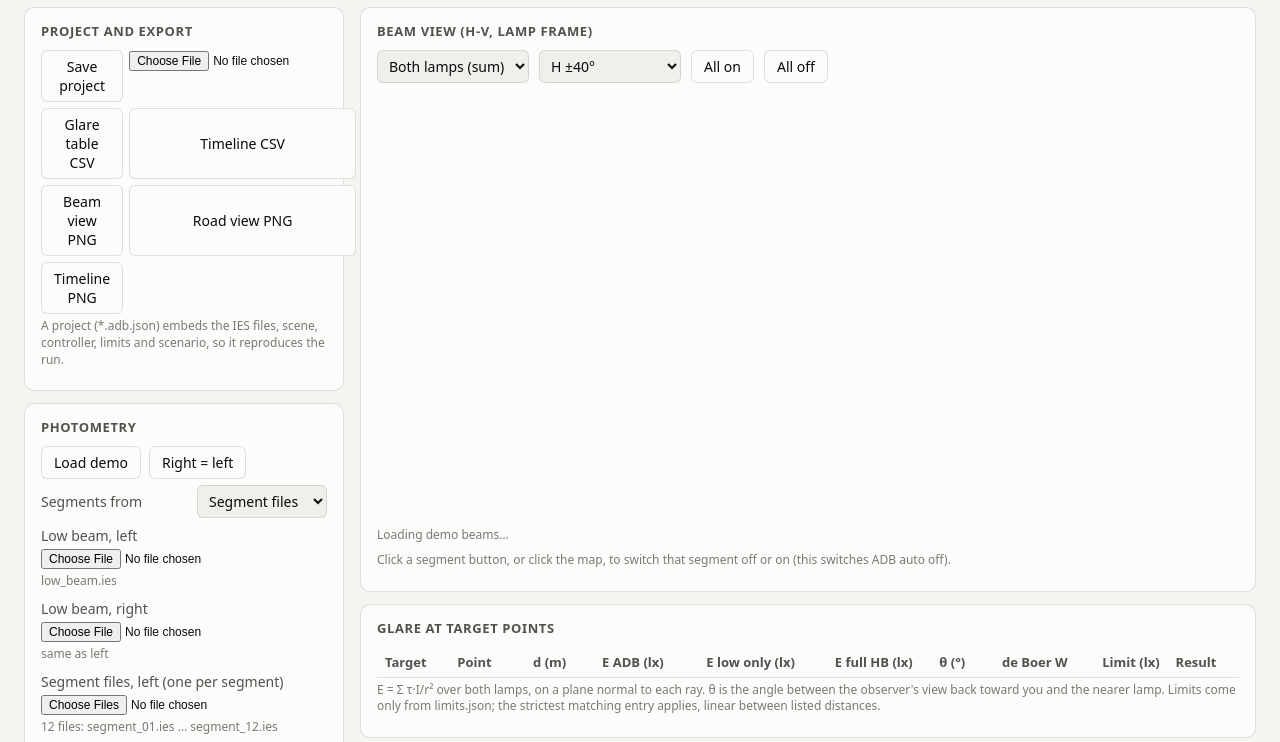
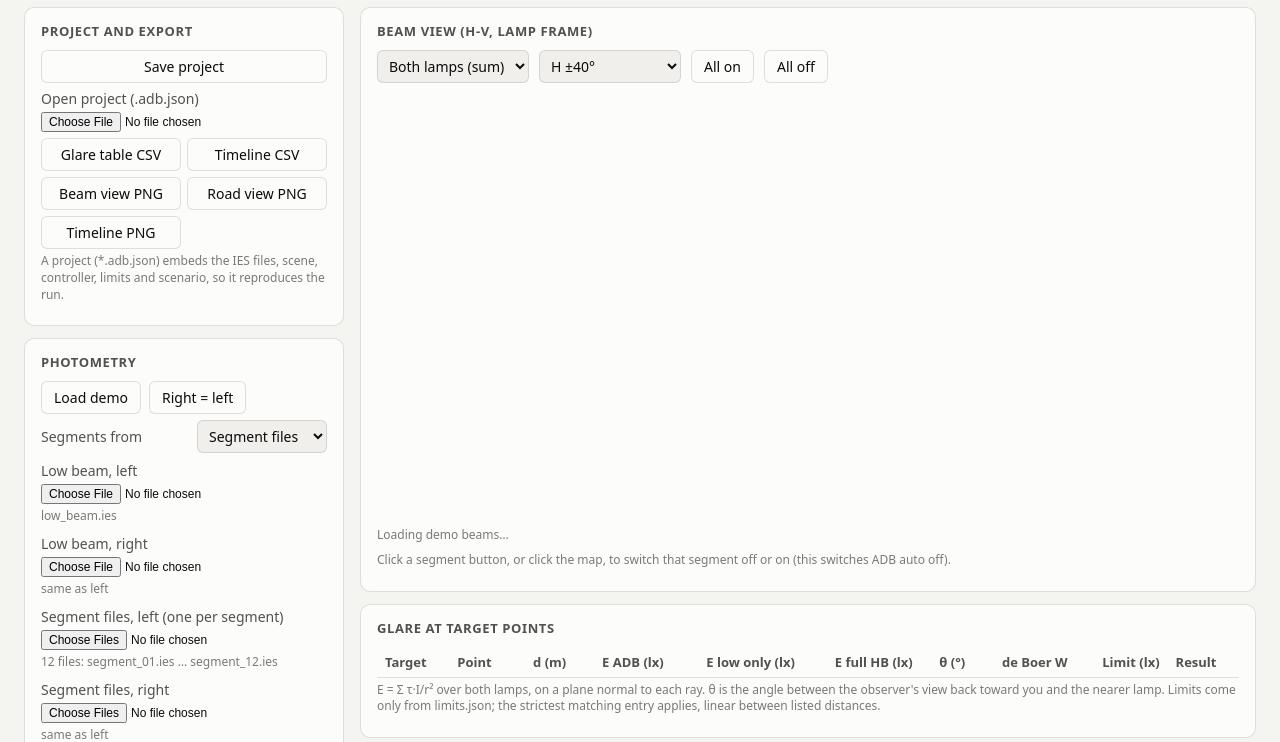
Before and after one commit to jalibakthermk/adbSim, a website with bundled scripts: page index.html in a window 1280 px wide. Shown: the part 51-793 px from the top of the page. Built offline with nearby package versions, Linux system fonts and the light colour scheme; files whose address does not match are found by name.

Commit message:
Tidy the Project and export panel layout
The project file picker gets its own labelled row, and the export buttons sit
in two equal columns with single-line labels, so none of them wrap.

Co-Authored-By: Claude Opus 5.5 <noreply@anthropic.com>

```diff
--- a/index.html
+++ b/index.html
@@ -103,7 +103,9 @@ canvas.roadcv{display:block;width:100%;height:300px;border-radius:6px}
 canvas.tl{display:block;width:100%;height:240px}
 canvas.strip{display:block;width:100%;height:84px;margin-top:6px}
 input[type=range]{flex:1;min-width:120px}
-.export-grid{display:grid;grid-template-columns:1fr 1fr;gap:6px}
+.export-grid{display:grid;grid-template-columns:repeat(2,minmax(0,1fr));gap:6px}
+.export-grid .span2{grid-column:1/-1}
+.export-grid button{padding:6px 8px;white-space:nowrap;overflow:hidden;text-overflow:ellipsis}
 textarea.json{width:100%;min-height:150px;font:12px ui-monospace,SFMono-Regular,Menlo,monospace;padding:6px;border:1px solid var(--border);border-radius:6px;background:var(--surface-2);color:var(--text-primary)}
 
 footer{padding:12px 24px 24px;color:var(--text-muted);font-size:12px}
@@ -119,8 +121,8 @@ footer{padding:12px 24px 24px;color:var(--text-muted);font-size:12px}
     <section class="panel">
       <h2>Project and export</h2>
       <div class="export-grid">
-        <button type="button" id="saveProject">Save project</button>
-        <label class="file" style="margin:0"><span class="sr-only">Open project</span><input type="file" id="fProject" accept=".json,.adb.json,application/json" aria-label="Open a project file (.adb.json)"></label>
+        <button type="button" id="saveProject" class="span2">Save project</button>
+        <div class="file span2" style="margin:0"><label for="fProject">Open project (.adb.json)</label><input type="file" id="fProject" accept=".json,.adb.json,application/json"></div>
         <button type="button" id="csvGlare">Glare table CSV</button><button type="button" id="csvTimeline">Timeline CSV</button>
         <button type="button" id="pngBeam">Beam view PNG</button><button type="button" id="pngRoad">Road view PNG</button>
         <button type="button" id="pngTimeline">Timeline PNG</button>
```
